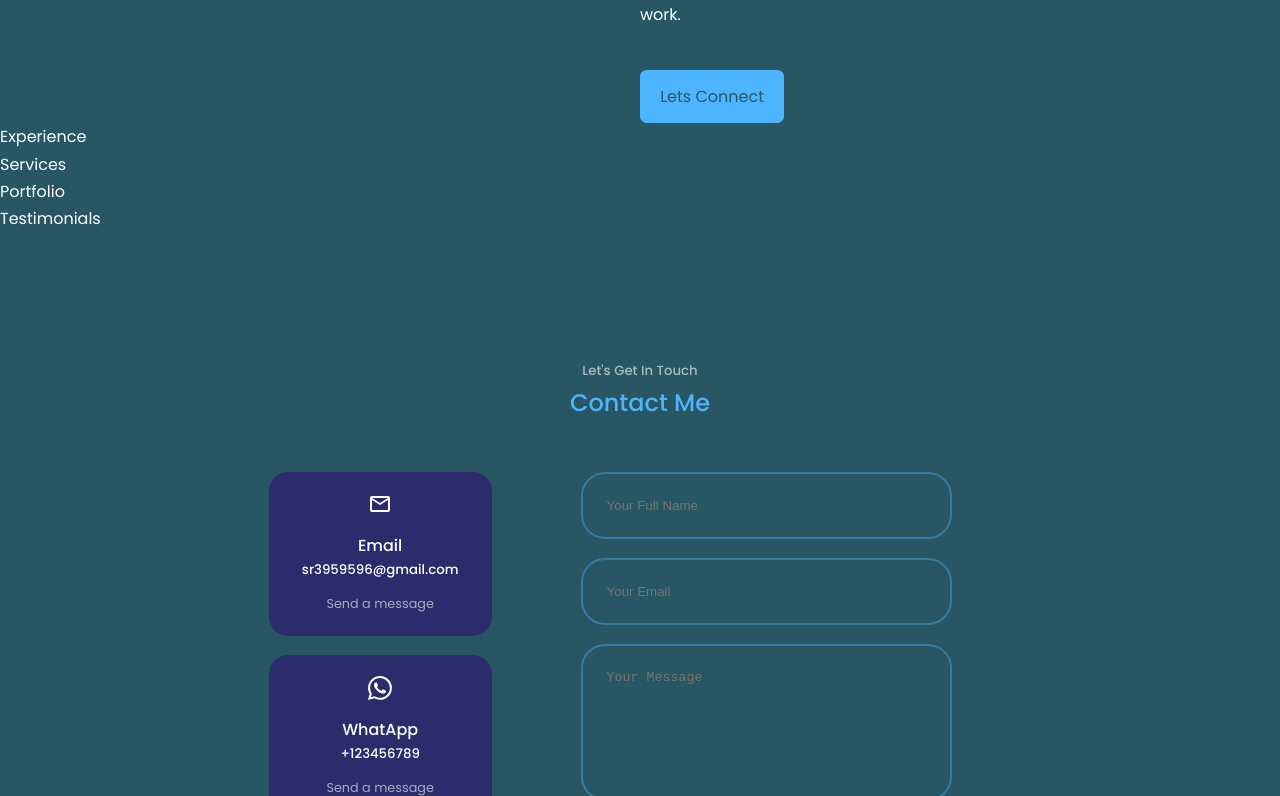
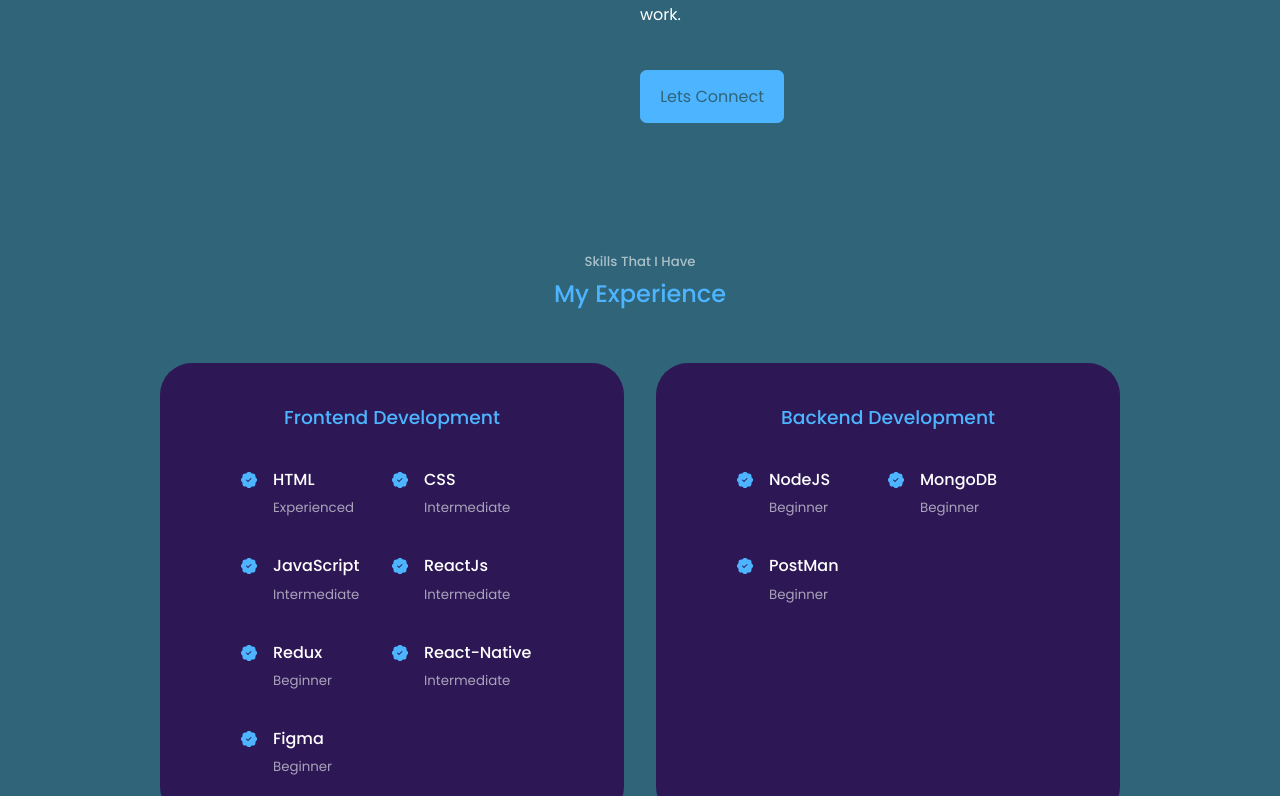
Before and after one commit to sagarthapaliya12/Sagar-Portfolio, a React (Vite) app: page / in a window 1280 px wide. Shown: the part 824-1620 px from the top of the page. Built offline with nearby package versions, Linux system fonts and the light colour scheme.

Commit message:
developed experience section of website

```diff
--- a/src/Components/Experience/Experience.jsx
+++ b/src/Components/Experience/Experience.jsx
@@ -1,10 +1,109 @@
-import React from 'react'
-import './experience.css'
+import React from "react";
+import "./experience.css";
+
+import { BsPatchCheckFill } from "react-icons/bs";
 
 const Experience = () => {
-  return (
-    <div>Experience</div>
-  )
-}
+	return (
+		<section id="experience">
+			<h5>Skills That I Have</h5>
+			<h2>My Experience</h2>
 
-export default Experience
+			<div className="container experience_container">
+				<div className="experience_frontend">
+					<h3>Frontend Development</h3>
+					<div className="experience_content">
+						<article className="experience_details">
+							<BsPatchCheckFill className="experience_details-icon"/>
+							<div>
+								<h4>HTML</h4>
+								<small className="text-light">Experienced</small>
+							</div>
+						</article>
+
+						<article className="experience_details">
+							<BsPatchCheckFill className="experience_details-icon"/>
+							<div>
+								<h4>CSS</h4>
+								<small className="text-light">Intermediate</small>
+							</div>
+						</article>
+
+						<article className="experience_details">
+							<BsPatchCheckFill className="experience_details-icon"/>
+							<div>
+								<h4>JavaScript</h4>
+								<small className="text-light">Intermediate</small>
+							</div>
+						</article>
+
+						<article className="experience_details">
+							<BsPatchCheckFill className="experience_details-icon"/>
+							<div>
+								<h4>ReactJs</h4>
+								<small className="text-light">Intermediate</small>
+							</div>
+						</article>
+
+						<article className="experience_details">
+							<BsPatchCheckFill className="experience_details-icon"/>
+							<div>
+								<h4>Redux</h4>
+								<small className="text-light">Beginner</small>
+							</div>
+						</article>
+
+						<article className="experience_details">
+							<BsPatchCheckFill className="experience_details-icon"/>
+							<div>
+								<h4>React-Native</h4>
+								<small className="text-light">Intermediate</small>
+							</div>
+						</article>
+
+						<article className="experience_details">
+							<BsPatchCheckFill className="experience_details-icon"/>
+							<div>
+								<h4>Figma</h4>
+								<small className="text-light">Beginner</small>
+							</div>
+						</article>
+					</div>
+				</div>
+				{/* END OF FRONTEND */}
+				<div className="experience_backend">
+					<div className="experience_frontend">
+						<h3>Backend Development</h3>
+						<div className="experience_content">
+							<article className="experience_details">
+								<BsPatchCheckFill className="experience_details-icon"/>
+								<div>
+									<h4>NodeJS</h4>
+									<small className="text-light">Beginner</small>
+								</div>
+							</article>
+
+							<article className="experience_details">
+								<BsPatchCheckFill className="experience_details-icon"/>
+								<div>
+									<h4>MongoDB</h4>
+									<small className="text-light">Beginner</small>
+								</div>
+							</article>
+
+							<article className="experience_details">
+								<BsPatchCheckFill className="experience_details-icon"/>
+								<div>
+									<h4>PostMan</h4>
+									<small className="text-light">Beginner</small>
+								</div>
+							</article>
+						</div>
+					</div>
+				</div>
+			</div>
+		</section>
+	);
+};
+
+export default Experience;
--- a/src/Components/Experience/experience.css
+++ b/src/Components/Experience/experience.css
@@ -0,0 +1,63 @@
+.experience_container {
+    display: grid;
+    grid-template-columns: 1fr 1fr;
+    gap: 2rem;
+}
+
+.experience_container > div {
+ background: var(--color-bg-variant);
+ padding: 2.4rem 5rem;
+ border-radius: 2rem ;
+ border: 1px solid transparent;
+ transition: var(--transition);
+}
+
+.experience_container> div:hover{
+    background: transparent;
+    border-color: var(--color-primary-variant);
+    cursor: default;
+}
+
+.experience_container > div h3 {
+    text-align: center;
+    margin-bottom: 2rem;
+    color: var(--color-primary);
+}
+
+.experience_content {
+    display: grid;
+    grid-template-columns: 1fr 1fr;
+    row-gap: 2rem;
+}
+
+.experience_details{
+    display: flex;
+    gap: 1rem;
+}
+
+.experience_details-icon {
+    margin-top: 6px;
+    color: var(--color-primary);
+}
+
+/* Medium Screen */
+@media screen  and (max-width: 1024px) {
+    .experience_container{
+        grid-template-columns: 1fr;
+    }
+
+    .experience_content{
+        padding: 1rem;
+    }
+ }
+ /* Small Screen */
+ @media screen and (max-width: 600px) {
+    .experience_container{
+        gap: 1rem;
+    }
+
+    .experience_container > div {
+        width: 100%;
+        padding: 2rem 1rem;
+    }
+ }
--- a/src/index.css
+++ b/src/index.css
@@ -11,8 +11,9 @@
 }
 
 :root {
-  --color-bg: #285663;
-  --color-bg-variant: #2c2c6c;
+  --color-bg: #2F6479;
+  --color-bg-variant:		#2d1855;
+  --color-bg-footer: 	#87CEEB;
   --color-primary: #4db5ff;
   --color-primary-variant: rgba(77, 181, 255, 0.4);
   --color-white: #fff;
@@ -75,12 +76,16 @@
 }
 
 .text-light {
-  color: var(--color-bg-variant);
+  color: var(--color-light);
 }
 
 a {
-  color: var(--color-light);
+  color: var(--color-primary);
   transition: var(--transition);
+}
+
+a:hover {
+  color: var(--color-white);
 }
 
 .btn {
```
Also changed, not shown: src/Components/header/Cta.jsx (added, +13 -0 lines).
